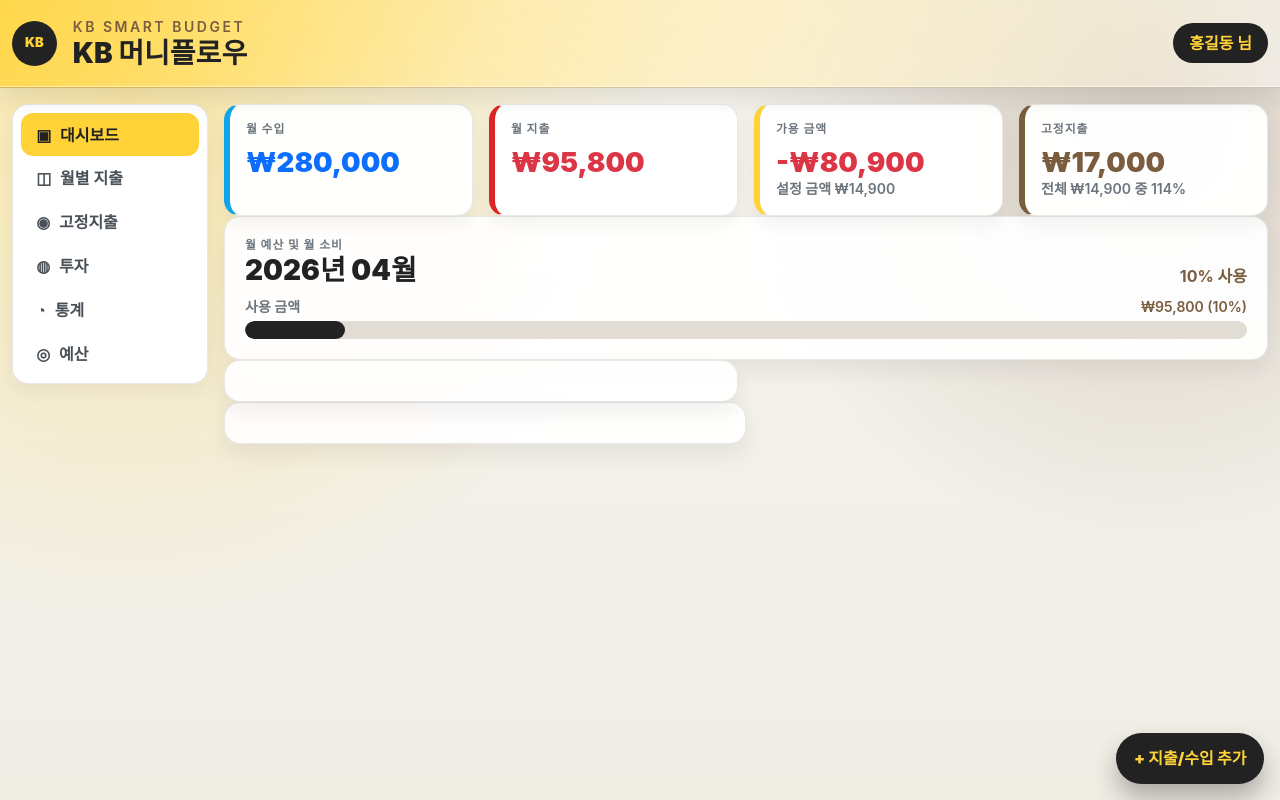
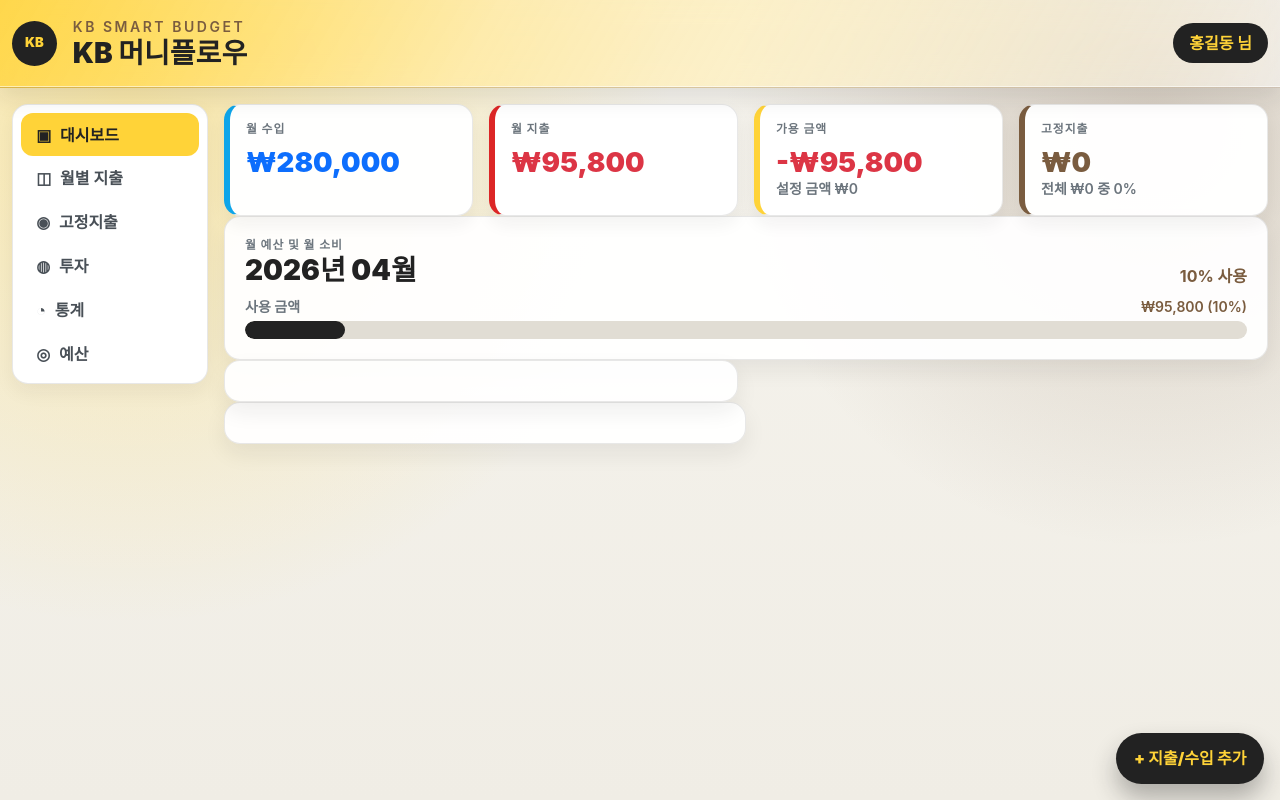
Before and after one commit to KB-Skeleton/KB-Skeleton-Project-KustomBank, a Vue app: page / in a window 1280 px wide. Built offline with nearby package versions, Linux system fonts and the light colour scheme; data requests are answered from the project's data file; the HTML template or start-up script is replaced by a standard one.

Commit message:
fix: SummaryCards 고정지출 카드 출력 안되는 오류 해결 - #21

```diff
--- a/src/components/dashBoard/SummaryCards.vue
+++ b/src/components/dashBoard/SummaryCards.vue
@@ -8,7 +8,7 @@
         @click="router.push('/monthly-spending')"
       >
         <p class="kb-card-value text-primary mb-0">
-          {{ financeStore.formatCurrency(summary.income) }}
+          {{ formatCurrency(summary.income) }}
         </p>
         <p class="small fw-semibold text-secondary mb-0 invisible">설정 금액</p>
       </BaseCard>
@@ -22,7 +22,7 @@
         @click="router.push('/monthly-spending')"
       >
         <p class="kb-card-value text-danger mb-0">
-          {{ financeStore.formatCurrency(summary.expense) }}
+          {{ formatCurrency(summary.expense) }}
         </p>
         <p class="small fw-semibold text-secondary mb-0 invisible">설정 금액</p>
       </BaseCard>
@@ -39,10 +39,10 @@
           class="kb-card-value mb-0"
           :class="availableAmount < 0 ? 'text-danger' : 'kb-text-charcoal'"
         >
-          {{ financeStore.formatCurrency(availableAmount) }}
+          {{ formatCurrency(availableAmount) }}
         </p>
         <p class="small fw-semibold text-secondary mb-0">
-          설정 금액 {{ financeStore.formatCurrency(monthlyBudgetTarget) }}
+          설정 금액 {{ formatCurrency(monthlyBudgetTarget) }}
         </p>
       </BaseCard>
     </div>
@@ -55,10 +55,10 @@
         @click="router.push('/fixed-expenses')"
       >
         <p class="kb-card-value kb-text-brown mb-0">
-          {{ financeStore.formatCurrency(fixedSummary.spentFixed) }}
+          {{ formatCurrency(fixedSummary.spentFixed) }}
         </p>
         <p class="small fw-semibold text-secondary mb-0">
-          전체 {{ financeStore.formatCurrency(fixedSummary.totalFixed) }} 중
+          전체 {{ formatCurrency(fixedSummary.totalFixed) }} 중
           {{ fixedSummary.usage }}%
         </p>
       </BaseCard>
@@ -73,31 +73,28 @@
 import { useFinanceStore } from "@/stores/finance";
 
 const router = useRouter();
-const financeStore = useFinanceStore();
+const {
+  formatCurrency,
+  getMonthlySummary,
+  fixedExpenseSetting,
+  transactions,
+  toMonthKey,
+  getTransaction,
+  getFixed,
+} = useFinanceStore();
+
+const currentMonth = new Date().toISOString().slice(0, 7);
 
 const currentMonthKey = computed(() => {
   const now = new Date();
   return `${now.getFullYear()}-${String(now.getMonth() + 1).padStart(2, "0")}`;
 });
 
-const summary = computed(() => {
-  let income = 0;
-  let expense = 0;
-
-  financeStore.transactions.forEach((tx) => {
-    if (financeStore.toMonthKey(tx.date) !== currentMonthKey.value) return;
-    const isExpense = tx.type === "expense" || tx.isExpense === true;
-    const amount = Number(tx.amount || 0);
-    if (isExpense) expense += amount;
-    else income += amount;
-  });
-
-  return { income, expense };
-});
+const summary = computed(() => getMonthlySummary(currentMonth));
 
 //예산 코딩 완료 시 수정 필요
 const monthlyBudgetTarget = computed(() => {
-  const totalFixed = financeStore.fixedExpenseSetting.reduce(
+  const totalFixed = fixedExpenseSetting.reduce(
     (sum, item) => sum + Number(item.amount || 0),
     0,
   );
@@ -110,15 +107,17 @@
 
 //고정 지출 완료 시 수정 필요
 const fixedSummary = computed(() => {
-  const spentFixed = financeStore.transactions
-    .filter((tx) => financeStore.toMonthKey(tx.date) === currentMonthKey.value)
+  const spentFixed = transactions
+    .filter((tx) => toMonthKey(tx.date) === currentMonthKey.value)
     .filter((tx) => tx.isFixed === true)
     .reduce((sum, tx) => sum + Number(tx.amount || 0), 0);
 
-  const totalFixed = financeStore.fixedExpenseSetting.reduce(
+  const totalFixed = fixedExpenseSetting.reduce(
     (sum, item) => sum + Number(item.amount || 0),
     0,
   );
+  console.log(fixedExpenseSetting);
+  console.log(totalFixed);
 
   return {
     spentFixed,
@@ -127,7 +126,8 @@
   };
 });
 
-onMounted(async () => {
-  await Promise.all([financeStore.getTransaction(), financeStore.getFixed()]);
+onMounted(() => {
+  getTransaction();
+  getFixed();
 });
 </script>
```
